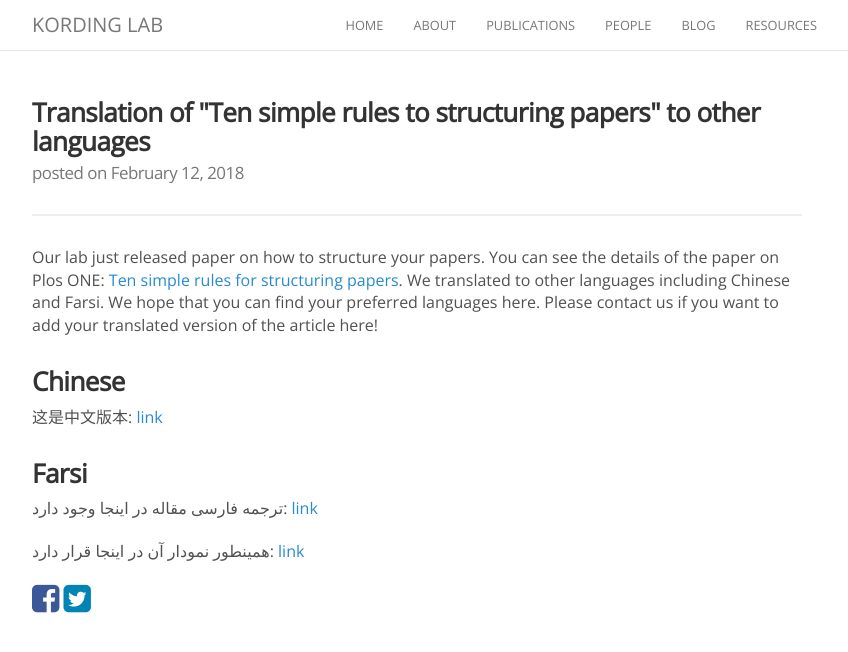
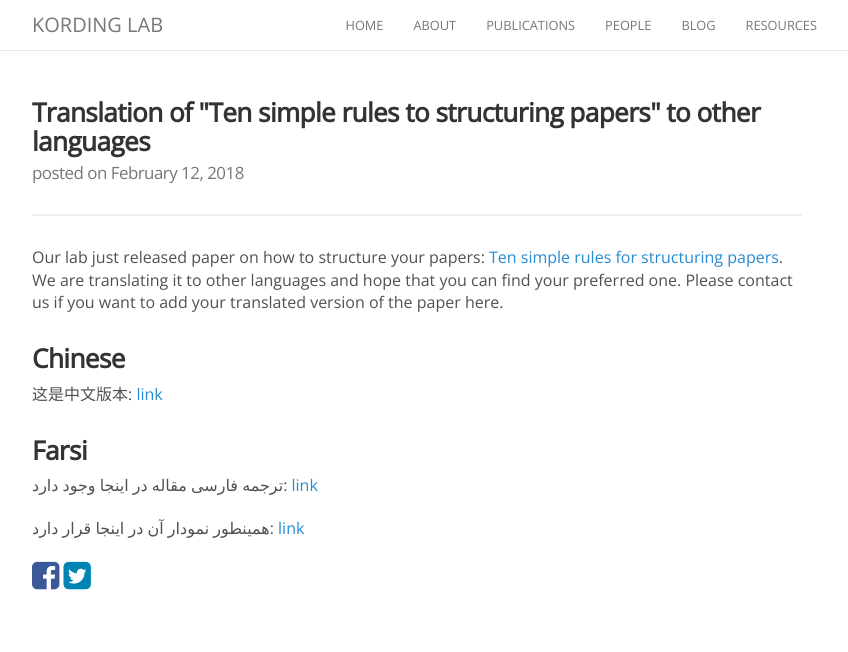
Before and after one commit to KordingLab/KordingLab.github.io, a Jekyll site: the page built from _posts/2018-02-12-ten-simple-rule-translate.md, in a window 1280 px wide. Shown: the top 652 px of the page, without its empty margins (223-1071 px from the left). Built offline with Jekyll 4.4.1, drawn with Linux system fonts in a browser that asks for light colours; nearby versions of some CDN libraries; comment, search, counter and statistics services are not loaded.

Commit message:
edit translation

```diff
--- a/_posts/2018-02-12-ten-simple-rule-translate.md
+++ b/_posts/2018-02-12-ten-simple-rule-translate.md
@@ -3,10 +3,9 @@ title: Translation of "Ten simple rules to structuring papers" to other language
 categories: scientists
 ---
 
-Our lab just released paper on how to structure your papers. You can see the details
-of the paper on Plos ONE: [Ten simple rules for structuring papers](http://journals.plos.org/ploscompbiol/article/file?id=10.1371/journal.pcbi.1005619&type=printable).
-We translated to other languages including Chinese and Farsi. We hope that you can find your preferred languages here.
-Please contact us if you want to add your translated version of the article here!
+Our lab just released paper on how to structure your papers: [Ten simple rules for structuring papers](http://journals.plos.org/ploscompbiol/article/file?id=10.1371/journal.pcbi.1005619&type=printable).
+We are translating it to other languages and hope that you can find your preferred one.
+Please contact us if you want to add your translated version of the paper here.
 
 ### Chinese
 
```
